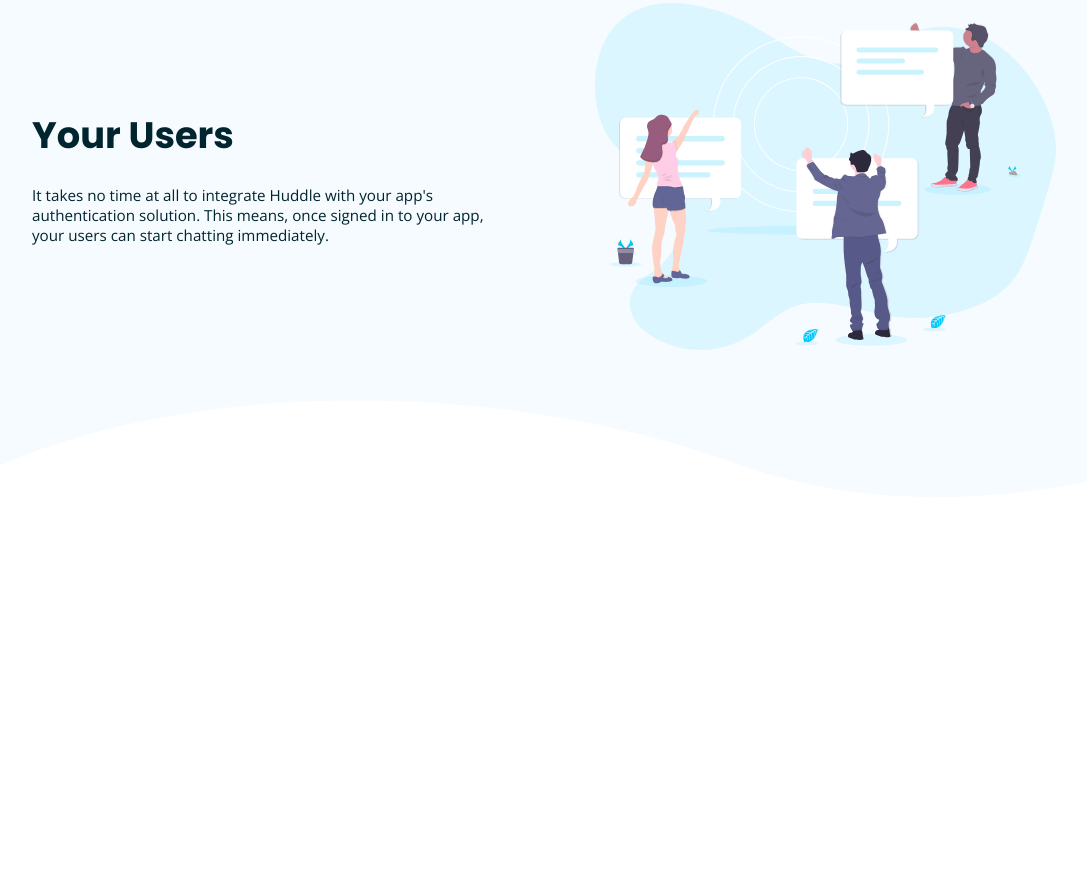
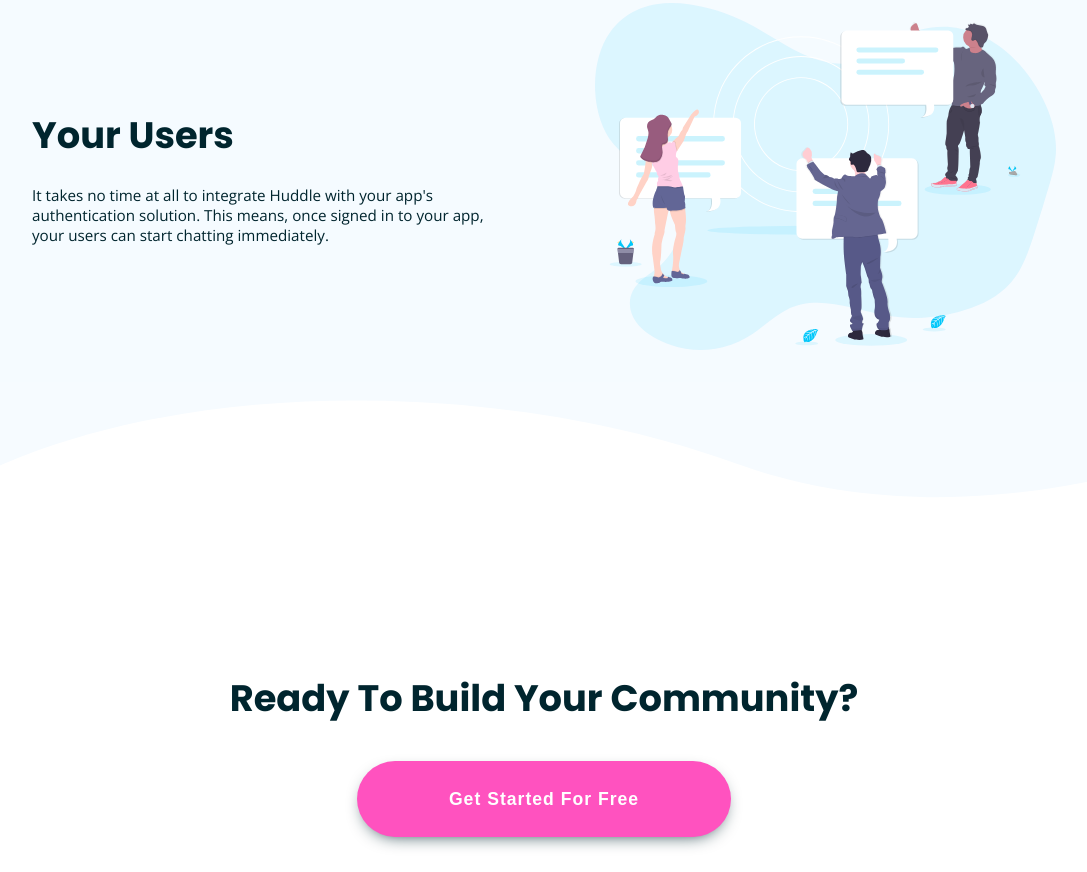
Before and after one commit to ishantbhurani/huddle-landing-page-with-curved-sections, a plain HTML site: page index.html in a window 1280 px wide. Shown: the part 3465-4337 px from the top of the page, without its empty margins (96-1183 px from the left). Before the commit the page ends 3991 px from the top, so only its background shows below. Drawn offline with nearby package versions, Linux system fonts and the light colour scheme.

Commit message:
Added CTA section

```diff
--- a/index.html
+++ b/index.html
@@ -100,6 +100,10 @@
           </div>
         </div>
       </section>
+      <section class="cta">
+        <h2 class="cta-title">Ready to build your community?</h2>
+        <button class="cta-cta">Get started for free</button>
+      </section>
     </main>
   </body>
 </html>
--- a/style.css
+++ b/style.css
@@ -200,9 +200,11 @@ header {
 
 .grow-title,
 .conversations-title,
-.your-users-title {
+.your-users-title,
+.cta-title {
   font-size: 2.3rem;
   margin-bottom: 0.6em;
+  text-transform: capitalize;
 }
 
 .grow-desc,
@@ -214,6 +216,10 @@ header {
 .conversations {
   margin-top: 21em;
   flex-direction: row;
+}
+
+.your-users {
+  margin-bottom: 18em;
 }
 
 .your-users::before,
@@ -230,3 +236,21 @@ header {
   top: 100%;
   background: url("./images/bg-section-bottom-desktop-2.svg") no-repeat;
 }
+
+.cta {
+  text-align: center;
+}
+
+.cta-cta {
+  display: block;
+  margin: 2em auto;
+  padding: 1.55em 5.25em;
+  font-size: 1.1rem;
+  font-weight: bold;
+  background-color: var(--color-pink);
+  color: var(--color-white);
+  border-radius: 5em;
+  letter-spacing: 1px;
+  box-shadow: 0 6px 1em -0.5em var(--color-cyan);
+  transition: all 0.2s ease-in-out;
+}
```
